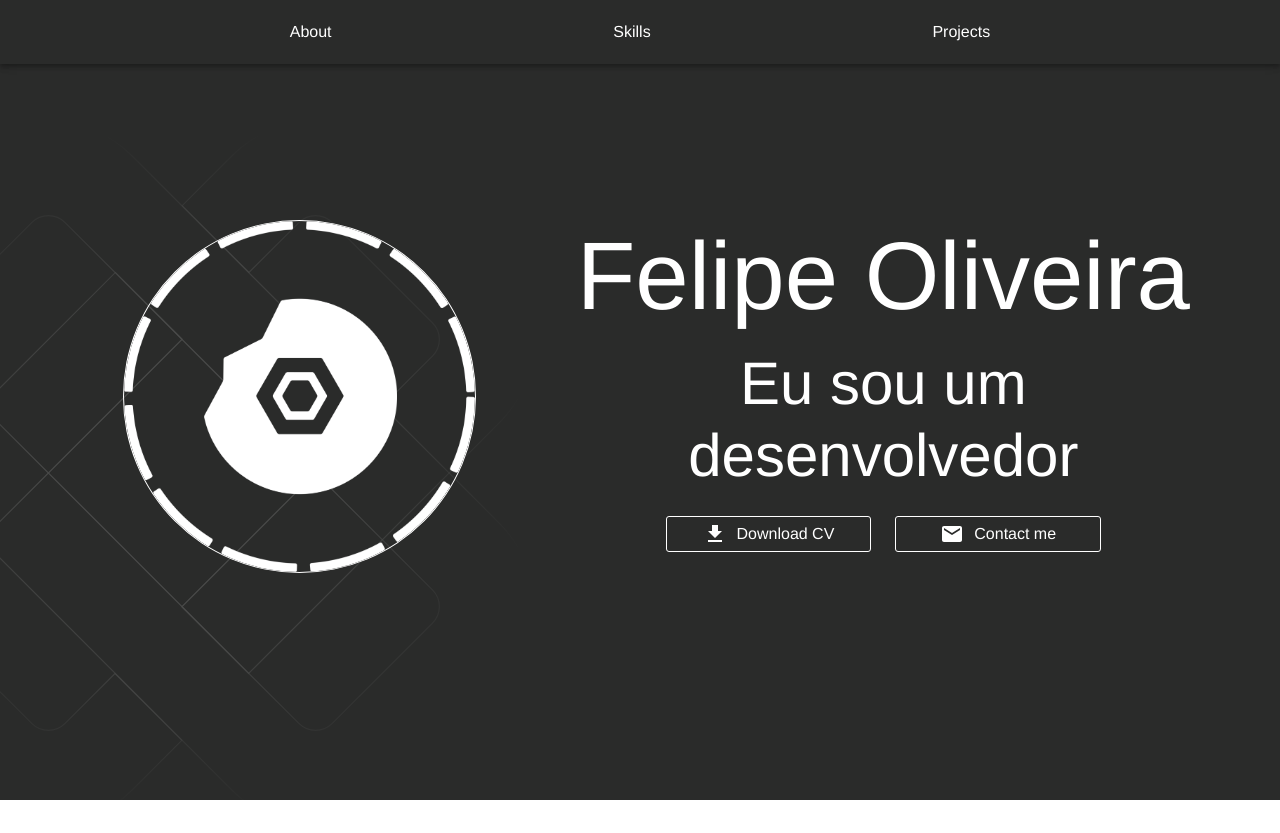
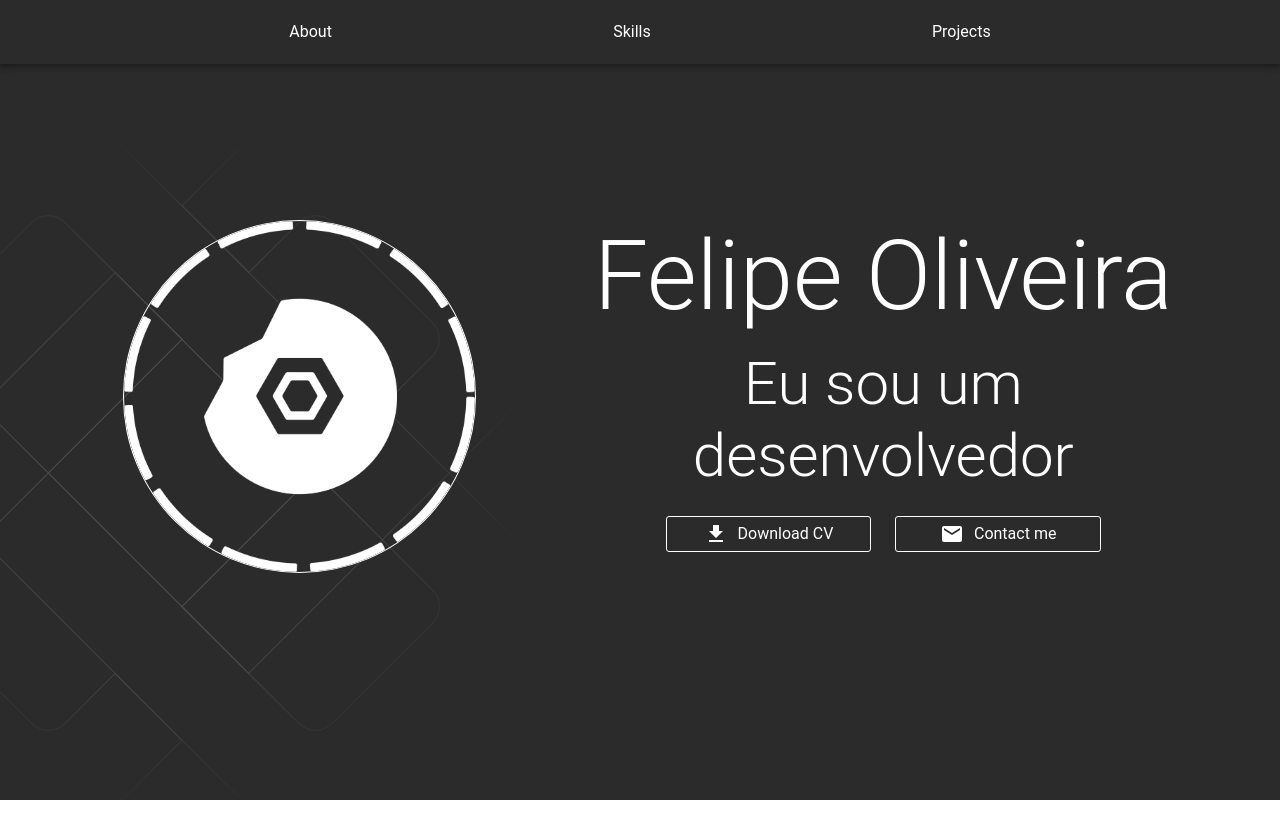
Before and after one commit to feelps-1/portfolio, a React (Vite) app: page / in a window 1280 px wide. Built offline with nearby package versions, Linux system fonts and the light colour scheme.

Commit message:
Change fonts test

```diff
--- a/package.json
+++ b/package.json
@@ -12,6 +12,7 @@
   "dependencies": {
     "@emotion/react": "^11.11.4",
     "@emotion/styled": "^11.11.5",
+    "@fontsource/roboto": "^5.0.13",
     "@mui/icons-material": "^5.15.19",
     "@mui/material": "^5.15.19",
     "geist": "^1.3.0",
--- a/src/theme.ts
+++ b/src/theme.ts
@@ -1,4 +1,5 @@
 import { createTheme, responsiveFontSizes } from '@mui/material';
+
 
 let theme = createTheme({
   palette: {
@@ -10,7 +11,7 @@ let theme = createTheme({
     },
   },
   typography: {
-    fontFamily: "Helvetica Neue"
+    fontFamily: "Roboto, sans-serif, Helvetica, Arial"
   }
 });
 
```
Also changed, not shown: 1 other file (tests, documents, lock files or other folders).
